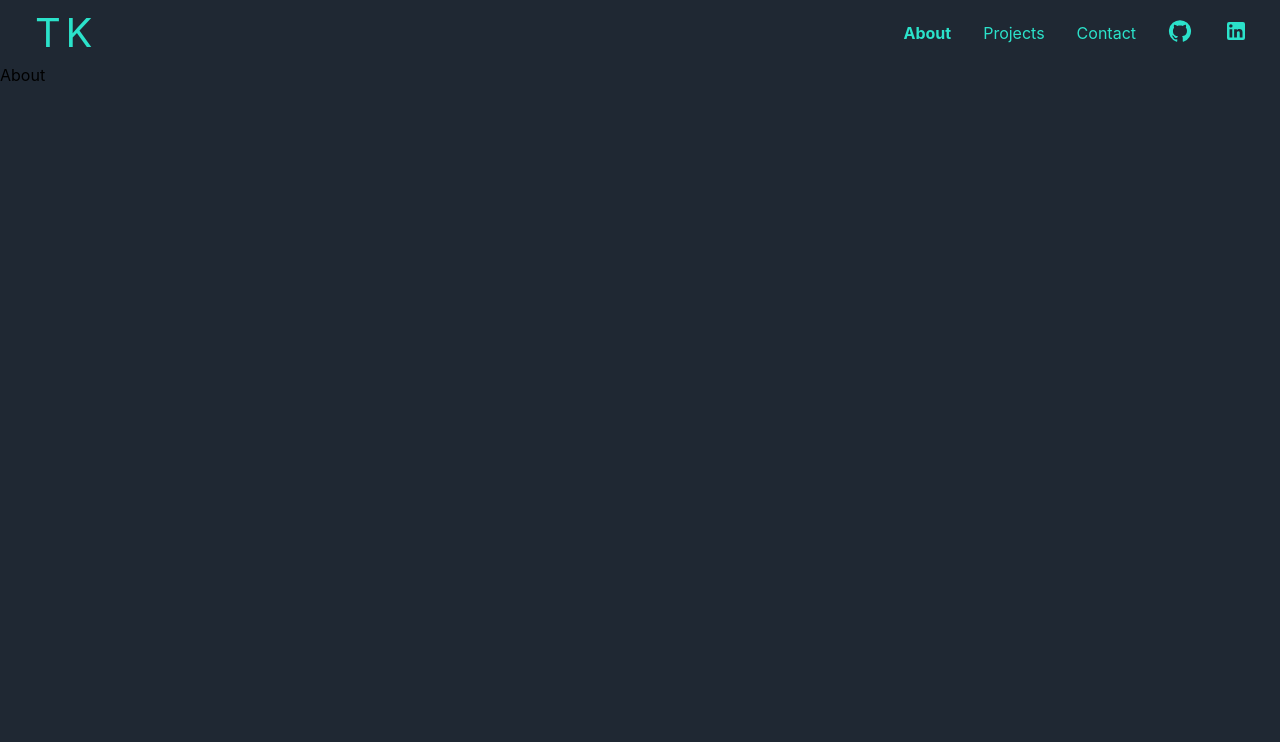
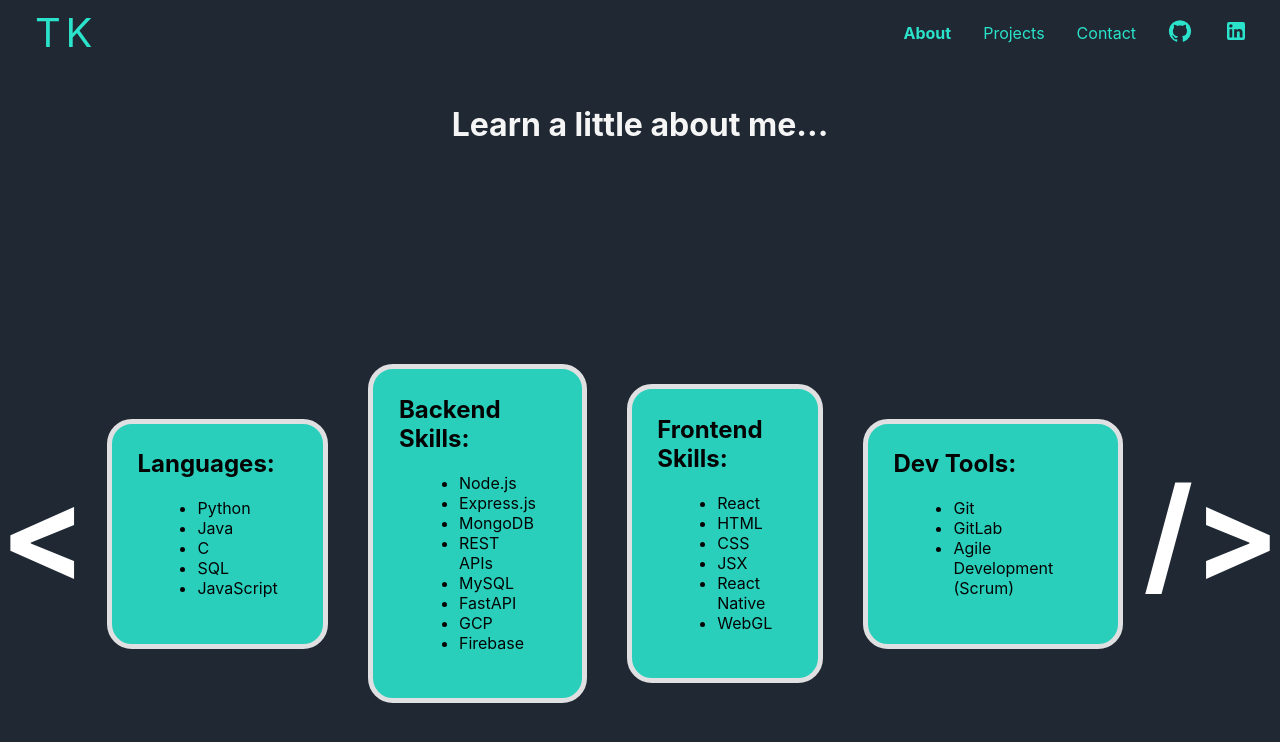
Before and after one commit to tyler7kehoe/Portfolio-Website, a React (Vite) app: page /about in a window 1280 px wide. Shown: the top 742 px of the page. Built offline with nearby package versions, Linux system fonts and the light colour scheme.

Commit message:
Basic page layout complete

```diff
--- a/src/components/About.jsx
+++ b/src/components/About.jsx
@@ -1,7 +1,28 @@
 import React from 'react'
+import '../css/About.css'
+import Skill from './Skill'
+
 
 export const About = () => {
+  const programmingLanguages = ['Python', 'Java', 'C', 'SQL', 'JavaScript'];
+  const backendSkills = ['Node.js','Express.js','MongoDB','REST APIs','MySQL','FastAPI','GCP','Firebase'];
+  const frontendSkills = ['React','HTML','CSS','JSX','React Native','WebGL'];
+  const devTools = ['Git', 'GitLab', 'Agile Development (Scrum)'];
   return (
-    <div>About</div>
+    <div>
+      <div className='about-header'>
+        <h1>Learn a little about me...</h1>
+      </div>
+      <div className='skills'>
+        <h1>&lt;</h1>
+        <Skill title='Languages:' skillsList={programmingLanguages}/>
+        <Skill title='Backend Skills:' skillsList={backendSkills} />
+        <Skill title='Frontend Skills:' skillsList={frontendSkills} />
+        <Skill title='Dev Tools:' skillsList={devTools} />
+
+        <h1> /&gt;</h1>
+      </div>
+
+    </div>
   )
 }
--- a/src/components/Contact.jsx
+++ b/src/components/Contact.jsx
@@ -1,11 +1,13 @@
 import React from 'react'
 import Header from './Header'
+import '../css/Contact.css'
 
 export const Contact = () => {
   return (
-    <div className='contact_me'>
-        Contact
+    <div className='contact-me'>
+
         {/* <Header/> */}
+        <h1>Feel free to reach out to me at: ttkehoe@gmail.com</h1>
     </div>
   )
 }
--- a/src/components/Projects.jsx
+++ b/src/components/Projects.jsx
@@ -16,7 +16,7 @@ export const Projects = () => {
         img=''
         title='Portfolio Website'
         desc='This here website you are checking out! Developed using React.js.'
-        link='https://tylerkehoe.com'
+        link='https://github.com/tyler7kehoe/portfolio-website'
       />
     </div>
   )
--- /dev/null
+++ b/src/components/Skill.jsx
@@ -0,0 +1,25 @@
+import React from 'react'
+import '../css/Skill.css'
+import PropTypes from 'prop-types'
+
+function Skill(props) {
+    const listItems = props.skillsList.map((skill) =>
+        <li key={skill.toString()}>
+            {skill}
+        </li>
+    );
+  return (
+    <div className='skill-list'>
+        <div className='card-body-skill'>
+            <h2 className='skill-title'>{props.title}</h2>
+            <ul className='skill-list'>
+                {listItems}
+            </ul>
+        </div>
+    </div>
+  )
+}
+
+Skill.propTypes = {}
+
+export default Skill
--- /dev/null
+++ b/src/css/About.css
@@ -0,0 +1,18 @@
+.skills {
+    display: flex;
+    align-items: center;
+    justify-content: center;
+    margin-top: 25vh;
+}
+
+.about-header {
+    display: flex;
+    color: whitesmoke;
+    justify-content: center;
+    margin-top: 5vh;
+}
+
+.skills h1 {
+    font-size: 10vw;
+    color: white;
+}
--- /dev/null
+++ b/src/css/Contact.css
@@ -0,0 +1,6 @@
+.contact-me {
+    display: flex;
+    justify-content: center;
+    color: whitesmoke;
+    margin-top: 20vw;
+}
--- a/src/css/ProjectCard.css
+++ b/src/css/ProjectCard.css
@@ -18,7 +18,7 @@
     border-radius: 25px;
     display: flex;
     flex-direction: column;
-    padding: 2vh;
+    padding: 2vw;
     background-color: rgb(43, 226, 202);
     opacity: .9;
 }
--- /dev/null
+++ b/src/css/Skill.css
@@ -0,0 +1,19 @@
+.skill-list {
+    justify-content: center;
+    margin: 20px;
+}
+
+.card-body-skill {
+    border: 5px solid whitesmoke;
+    border-radius: 25px;
+    display: flex;
+    flex-direction: column;
+    padding: 2vw;
+    background-color: rgb(43, 226, 202);
+    opacity: .9;
+    transition: transform .75s ease-in-out;
+}
+
+.card-body-skill:hover {
+    transform: scale(1.1);
+}
```
Also changed, not shown: 1 other file (tests, documents, lock files or other folders).
